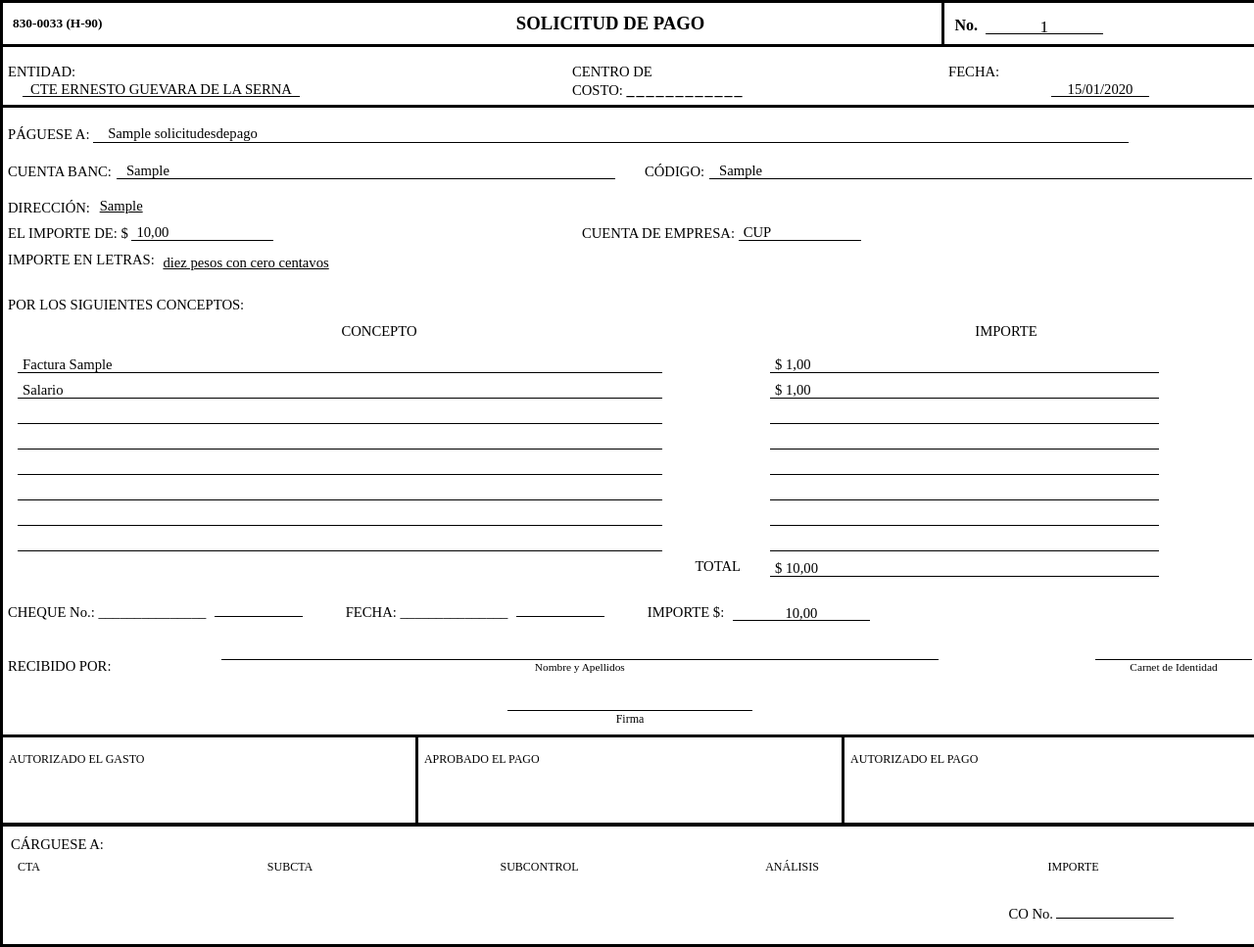
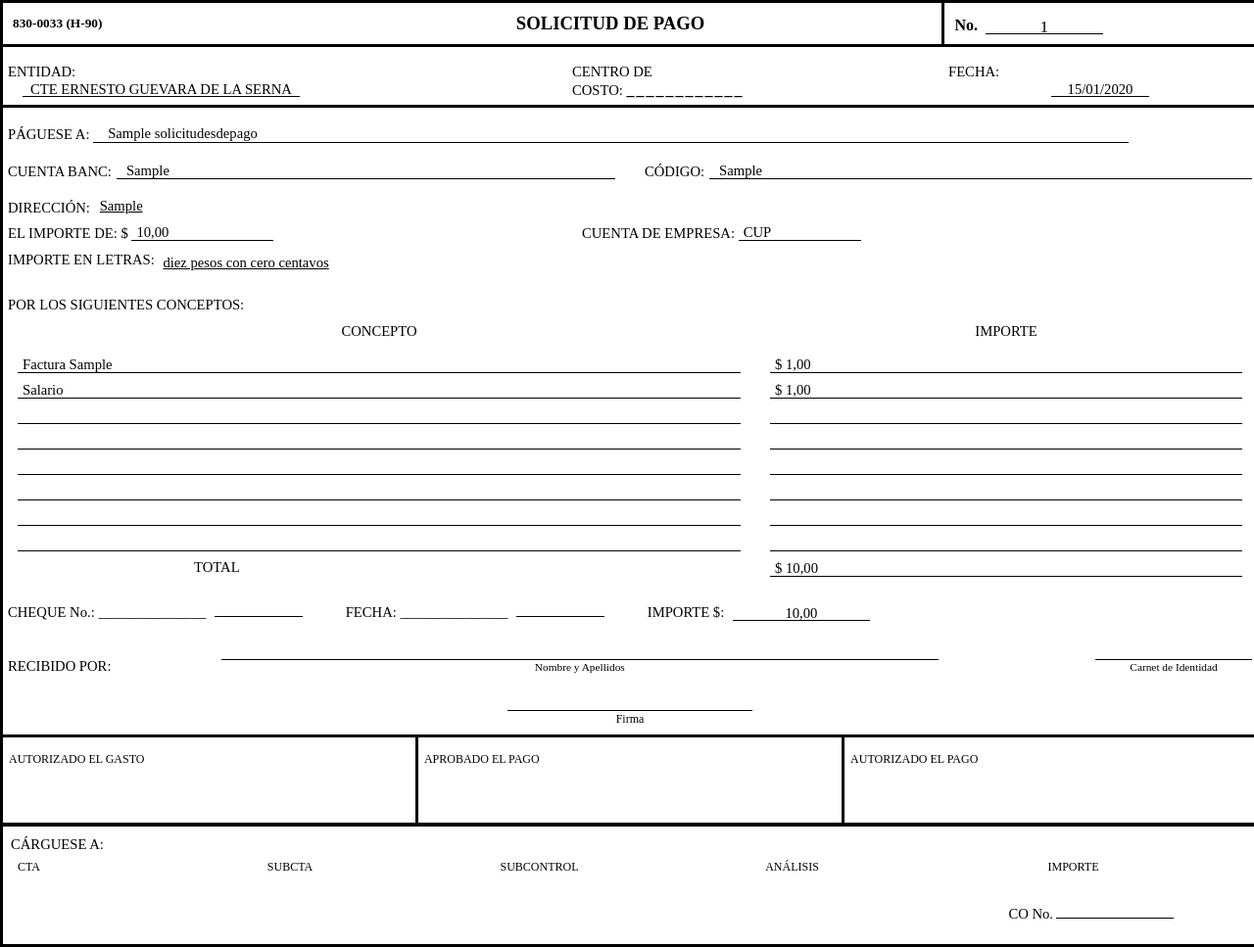
Before and after one commit to josecarlospr2002/Gestor-de-Pago-CTE, a Django app: template templates/admin/h90_pdf.html in a window 1280 px wide. Shown: the whole page at 98% size. Run offline with Django 4.2, Linux system fonts and the light colour scheme; the template is opened without the code that fills it: values that come from a table or form of the project are taken from there, others are empty; tables that the repository leaves empty hold one stand-in row (values such as "Sample post").

Commit message:
Correcciones en el diseño de pdf_h90.html

```diff
--- a/templates/admin/h90_pdf.html
+++ b/templates/admin/h90_pdf.html
@@ -99,11 +99,10 @@
             border-collapse: collapse;
         }
 
-        .table-conceptos th {
-            text-align: center;
-            font-weight: normal;
-            font-size: 11pt;
-            padding: 8px 0;
+        .table-conceptos td {
+            padding: 0;
+            height: 26px;
+            vertical-align: bottom;
         }
 
         .th-concepto {
@@ -117,9 +116,8 @@
         }
 
         .linea-concepto {
-            width: 85%;
+            width: 100%;
             border-bottom: 1px solid #000;
-            margin-left: 15px;
             padding-left: 5px;
             padding-bottom: 0;
             padding-top: 0;
@@ -128,11 +126,11 @@
             line-height: 1;
             vertical-align: bottom;
             display: block;
+            box-sizing: border-box;
         }
 
         .linea-importe-contenedor {
-            width: 85%;
-            margin-left: 15px;
+            width: 100%;
             display: block;
             vertical-align: bottom;
         }
@@ -147,12 +145,13 @@
             padding-left: 5px;
             padding-bottom: 0;
             padding-top: 0;
-            display: inline-block;
-            width: 80%;
+            display: block;
+            width: 100%;
             text-align: left;
             font-size: 11pt;
             line-height: 1;
             vertical-align: bottom;
+            box-sizing: border-box;
         }
 
         .firmas-box {
@@ -327,7 +326,7 @@
     {% with num_normales=solicitud.conceptos_normales.count num_salarios=solicitud.conceptos_salarios.count %}
         {% with total_conceptos=num_normales|add:num_salarios %}
 
-            <!-- TABLA DE CONCEPTOS RECONSTRUIDA -->
+            <!-- TABLA DE CONCEPTOS -->
             <table class="table-conceptos">
                 <thead>
                 <tr>
@@ -347,12 +346,12 @@
                 <!-- Conceptos Reales Normales -->
                 {% for c in solicitud.conceptos_normales.all %}
                     <tr>
-                        <td style="vertical-align: bottom;">
+                        <td style="vertical-align: bottom; padding-left: 15px; padding-right: 15px;">
                             <div class="linea-concepto">{{ c.concepto }} {{ c.numero|default:"" }}</div>
                         </td>
-                        <td style="vertical-align: bottom;">
+                        <td style="vertical-align: bottom; padding-left: 15px; padding-right: 15px;">
                             <div class="linea-importe-contenedor">
-                                <div class="linea-importe" style="width: 90%;">$ {{ c.importe }}</div>
+                                <div class="linea-importe">$ {{ c.importe }}</div>
                             </div>
                         </td>
                     </tr>
@@ -361,12 +360,12 @@
                 <!-- Conceptos Reales Salarios -->
                 {% for c in solicitud.conceptos_salarios.all %}
                     <tr>
-                        <td style="vertical-align: bottom;">
+                        <td style="vertical-align: bottom; padding-left: 15px; padding-right: 15px;">
                             <div class="linea-concepto">{{ c.concepto }}</div>
                         </td>
-                        <td style="vertical-align: bottom;">
+                        <td style="vertical-align: bottom; padding-left: 15px; padding-right: 15px;">
                             <div class="linea-importe-contenedor">
-                                <div class="linea-importe" style="width: 90%;">$ {{ c.importe }}</div>
+                                <div class="linea-importe">$ {{ c.importe }}</div>
                             </div>
                         </td>
                     </tr>
@@ -377,12 +376,12 @@
                     {% for i in "12345678"|make_list %}
                         {% if forloop.counter > total_conceptos %}
                             <tr>
-                                <td style="vertical-align: bottom;">
+                                <td style="vertical-align: bottom; padding-left: 15px; padding-right: 15px;">
                                     <div class="linea-concepto">&nbsp;</div>
                                 </td>
-                                <td style="vertical-align: bottom;">
+                                <td style="vertical-align: bottom; padding-left: 15px; padding-right: 15px;">
                                     <div class="linea-importe-contenedor">
-                                        <div class="linea-importe" style="width: 90%;">&nbsp;</div>
+                                        <div class="linea-importe">&nbsp;</div>
                                     </div>
                                 </td>
                             </tr>
@@ -392,14 +391,17 @@
 
                 <!-- TOTAL -->
                 <tr>
-                    <td style="vertical-align: bottom;">
-                        <div style="text-align: right; padding-right: 15px; padding-top: 6px; padding-bottom: 2px;">
+                    <td style="vertical-align: bottom; padding-left: 15px; padding-right: 15px;">
+                        <div style="text-align: left; padding-left: 180px; padding-top: 6px; padding-bottom: 2px; font-weight: normal; line-height: 1;">
                             TOTAL
                         </div>
                     </td>
-                    <td style="vertical-align: bottom;">
+                    <!-- IMPORTE TOTAL -->
+                    <td style="vertical-align: bottom; padding-left: 15px; padding-right: 15px;">
                         <div class="linea-importe-contenedor">
-                            <div class="linea-importe" style="width: 90%;">$ {{ solicitud.importe_total }}</div>
+                            <div class="linea-importe" style="font-weight: normal; line-height: 1;">
+                                $ {{ solicitud.importe_total }}
+                            </div>
                         </div>
                     </td>
                 </tr>
```
